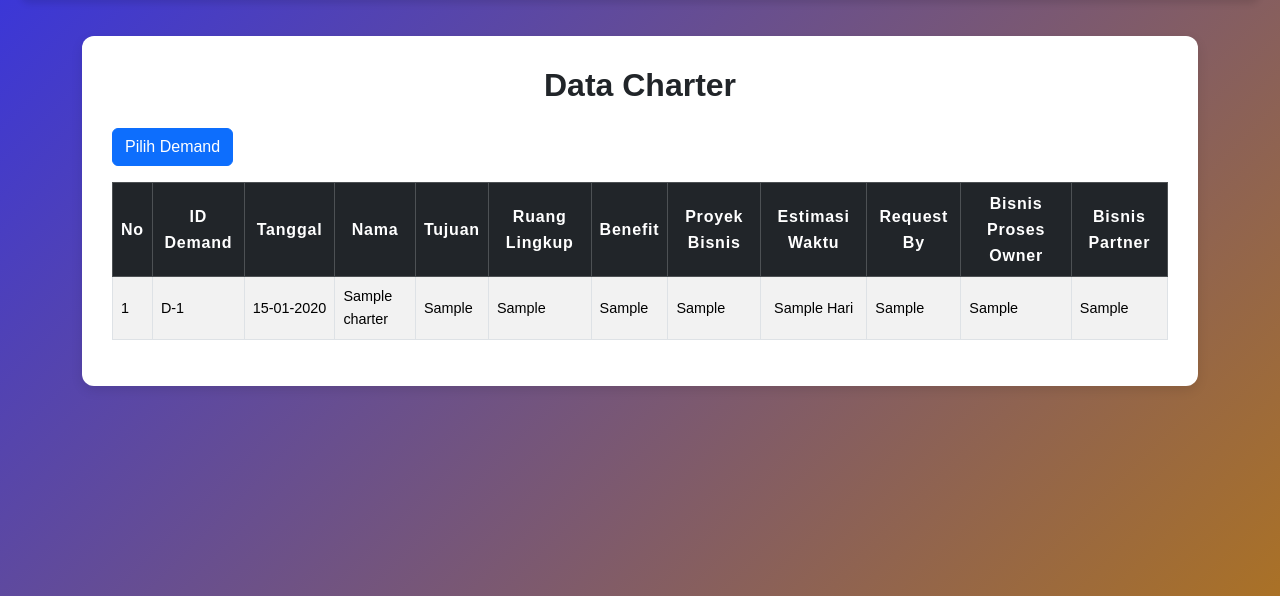
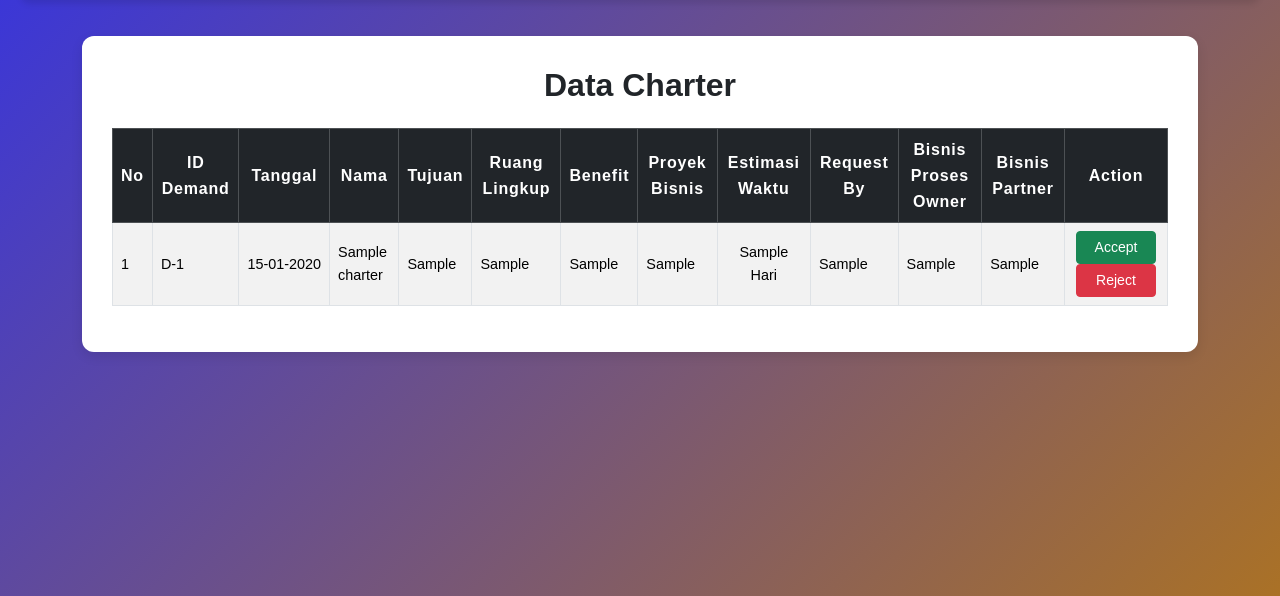
Before and after one commit to Pradita123/request_application, a PHP site: page /charter.php in a window 1280 px wide. Shown: the part 86-682 px from the top of the page. Run offline with PHP 8.4, Linux system fonts and the light colour scheme; tables that the repository leaves empty or names only in its code hold one stand-in row (values such as "Sample post").

Commit message:
add demand, charter, reject charter

```diff
--- a/add_demand.php
+++ b/add_demand.php
@@ -48,7 +48,7 @@ if ($_SERVER["REQUEST_METHOD"] == "POST") {
 }
 ?>
 
-<div class="container-add-demand">
+<div class="container-add-demand mt-3">
     <h1 class="text-center my-4">Add Demand</h1>
     <form method="POST" action="">
 
--- a/charter.php
+++ b/charter.php
@@ -7,9 +7,6 @@
     <link rel="stylesheet" href="style.css">
     <link rel="stylesheet" href="style.css?v=1.1">
     <title>Tabel Charter - Portal Aplikasi</title>
-    <style>
-        .hidden { display: none; }
-    </style>
 </head>
 <body>
 
@@ -25,22 +22,11 @@ $result = $conn->query($sql);
 <body class="body-background">
     <div class="container mt-3">
         <h1 class="mb-4">Data Charter</h1>
-        <!-- Button "Pilih Demand" -->
-        <div class="mb-3">
-            <button type="button" class="btn btn-primary" onclick="toggleCheckboxColumn()" id="pilihDemandBtn">Pilih Demand</button>
-            <button type="button" class="btn btn-secondary hidden" onclick="cancelDemand()" id="cancelBtn">Cancel</button>
-            <button type="button" class="btn btn-success hidden" data-bs-toggle="modal" data-bs-target="#acceptModal" id="acceptBtn">Accept</button>
-            <button type="button" class="btn btn-danger hidden" data-bs-toggle="modal" data-bs-target="#rejectModal" id="rejectBtn">Reject</button>
-
-        </div>
-
 
         <!-- Tabel dengan Bootstrap -->
-        <form id="charterForm" method="POST">
         <table class="table table-bordered table-striped table-hover">
-            <thead class="table-dark text-center">
+            <thead class="table-dark">
                 <tr>
-                    <th class="select-column hidden">Pilih</th>
                     <th>No</th>
                     <th>ID Demand</th>
                     <th>Tanggal</th>
@@ -53,6 +39,7 @@ $result = $conn->query($sql);
                     <th>Request By</th>
                     <th>Bisnis Proses Owner</th>
                     <th>Bisnis Partner</th>
+                    <th>Action</th>
                 </tr>
             </thead>
             <tbody>
@@ -60,7 +47,6 @@ $result = $conn->query($sql);
                 $no = 1; // Counter untuk nomor berurutan
                 while ($row = $result->fetch_assoc()): ?>
                 <tr>
-                    <td class="select-column hidden text-center"><input type="checkbox" name="selected_ids[]" value="<?php echo $row['id_demand']; ?>" class="demand-checkbox" onclick="toggleActionButtons()"></td>
                     <td><?= $no++ ?></td>
                     <td><?= 'D-' . $row['id_demand'] ?></td>
                     <td class="no-wrap"><?= date("d-m-Y", strtotime($row['tanggal'])) ?></td>
@@ -73,46 +59,56 @@ $result = $conn->query($sql);
                     <td><?= $row['request_by'] ?></td>
                     <td><?= $row['bisnis_proses_owner'] ?></td>
                     <td><?= $row['bisnis_partner'] ?></td>
+                    <td class="text-center">
+                        <button class="btn btn-sm btn-success btn-action" data-bs-toggle="modal" data-bs-target="#acceptModal<?= $row['id_demand'] ?>">Accept</button>
+                        <button class="btn btn-sm btn-danger btn-action" data-bs-toggle="modal" data-bs-target="#rejectModal<?= $row['id_demand'] ?>">Reject</button>
+                    </td>
+
                 </tr>
 
-                <!-- Accept Modal -->
-                <div class="modal fade" id="acceptModal" tabindex="-1" aria-labelledby="acceptModalLabel" aria-hidden="true">
+                <!-- Modal Accept -->
+                <div class="modal fade" id="acceptModal<?= $row['id_demand'] ?>" tabindex="-1" aria-labelledby="acceptModalLabel" aria-hidden="true">
                     <div class="modal-dialog">
+                        <form method="POST" action="accept_charter.php">
                             <div class="modal-content">
                                 <div class="modal-header">
-                                <h5 class="modal-title" id="acceptModalLabel">Konfirmasi Accept</h5>
+                                    <h5 class="modal-title" id="acceptModalLabel">Accept Charter</h5>
                                     <button type="button" class="btn-close" data-bs-dismiss="modal" aria-label="Close"></button>
                                 </div>
                                 <div class="modal-body">
-                                Apakah Anda yakin ingin menerima permintaan ini?
+                                    <p>Apakah Anda yakin ingin menerima demand ini?</p>
+                                    <input type="hidden" name="id_demand" value="<?= $row['id_demand'] ?>">
                                 </div>
                                 <div class="modal-footer">
                                     <button type="button" class="btn btn-secondary" data-bs-dismiss="modal">Cancel</button>
-                                <button type="button" class="btn btn-success" onclick="submitForm('accept_charter.php')">Accept</button>
+                                    <button type="submit" class="btn btn-success">Accept</button>
                                 </div>
                             </div>
+                        </form>
                     </div>
                 </div>
 
-                <!-- Reject Modal -->
-                <div class="modal fade" id="rejectModal" tabindex="-1" aria-labelledby="rejectModalLabel" aria-hidden="true">
+                <!-- Modal Reject -->
+                <div class="modal fade" id="rejectModal<?= $row['id_demand'] ?>" tabindex="-1" aria-labelledby="rejectModalLabel" aria-hidden="true">
                     <div class="modal-dialog">
+                        <form method="POST" action="reject_charter.php">
                             <div class="modal-content">
                                 <div class="modal-header">
-                                <h5 class="modal-title" id="rejectModalLabel">Konfirmasi Reject</h5>
+                                    <h5 class="modal-title" id="rejectModalLabel">Reject Charter</h5>
                                     <button type="button" class="btn-close" data-bs-dismiss="modal" aria-label="Close"></button>
                                 </div>
                                 <div class="modal-body">
-                                Apakah Anda yakin ingin menolak permintaan ini?
+                                    <p>Apakah Anda yakin ingin menolak demand ini?</p>
+                                    <input type="hidden" name="id_demand" value="<?= $row['id_demand'] ?>">
                                 </div>
                                 <div class="modal-footer">
                                     <button type="button" class="btn btn-secondary" data-bs-dismiss="modal">Cancel</button>
-                                <button type="button" class="btn btn-danger" onclick="submitForm('reject_charter.php')">Reject</button>
+                                    <button type="submit" class="btn btn-danger">Reject</button>
                                 </div>
                             </div>
+                        </form>
                     </div>
                 </div>
-
 
                 <?php endwhile; ?>
             </tbody>
@@ -120,60 +116,6 @@ $result = $conn->query($sql);
     </div>
 </body>
 
-<script>
-    function toggleCheckboxColumn() {
-        const checkboxColumn = document.querySelectorAll('.select-column');
-        checkboxColumn.forEach(column => column.classList.remove('hidden'));
-
-        // Sembunyikan tombol "Pilih Demand" dan tampilkan tombol "Accept", "Reject", dan "Cancel"
-        document.getElementById('pilihDemandBtn').classList.add('hidden');
-        document.getElementById('acceptBtn').classList.remove('hidden');
-        document.getElementById('rejectBtn').classList.remove('hidden');
-        document.getElementById('cancelBtn').classList.remove('hidden');
-    }
-
-    function cancelDemand() {
-        // Sembunyikan tombol "Accept", "Reject", dan "Cancel", tampilkan kembali tombol "Pilih Demand"
-        document.getElementById('pilihDemandBtn').classList.remove('hidden');
-        document.getElementById('acceptBtn').classList.add('hidden');
-        document.getElementById('rejectBtn').classList.add('hidden');
-        document.getElementById('cancelBtn').classList.add('hidden');
-        // Sembunyikan kolom checkbox
-        const checkboxColumn = document.querySelectorAll('.select-column');
-        checkboxColumn.forEach(column => column.classList.add('hidden'));
-    }
-
-    function submitForm(action) {
-        document.getElementById('charterForm').action = action;
-        document.getElementById('charterForm').submit();
-    }
-
-    function toggleActionButtons() {
-        const checkboxes = document.querySelectorAll('.demand-checkbox');
-        const anyChecked = Array.from(checkboxes).some(checkbox => checkbox.checked);
-        document.getElementById('acceptBtn').disabled = !anyChecked;
-        document.getElementById('rejectBtn').disabled = !anyChecked;
-    }
-
-    function confirmAccept() {
-        const selectedRows = document.querySelectorAll('.demand-checkbox:checked');
-        selectedRows.forEach(row => {
-            console.log('Accepted row:', row.closest('tr'));
-        });
-        // Tambahkan logika lanjutan untuk confirm accept
-        document.getElementById('acceptModal').modal('hide'); // Tutup modal
-    }
-
-    function confirmReject() {
-        const selectedRows = document.querySelectorAll('.demand-checkbox:checked');
-        selectedRows.forEach(row => {
-            console.log('Rejected row:', row.closest('tr'));
-        });
-        // Tambahkan logika lanjutan untuk confirm reject
-        document.getElementById('rejectModal').modal('hide'); // Tutup modal
-    }
-</script>
-
 <!-- Script untuk Bootstrap -->
 <script src="https://cdn.jsdelivr.net/npm/bootstrap@5.3.3/dist/js/bootstrap.bundle.min.js" integrity="sha384-YvpcrYf0tY3lHB60NNkmXc5s9fDVZLESaAA55NDzOxhy9GkcIdslK1eN7N6jIeHz" crossorigin="anonymous"></script>
 
--- a/style.css
+++ b/style.css
@@ -82,6 +82,13 @@ nav ul li a:hover {
     border-radius: 12px; /* Sudut membulat */
     box-shadow: 0px 4px 12px rgba(0, 0, 0, 0.1); /* Bayangan */
 }
+
+/* container modal project */
+.modal-container {
+    background-color: #f8f9fa;
+    border-radius: 5px;
+}
+
 
 
 
```
Also changed, not shown: accept_charter.php (+9 -9 lines), project.php (+23 -12 lines), reject_charter.php (+6 -6 lines). Lines whose indentation alone changed are shown as unchanged.
